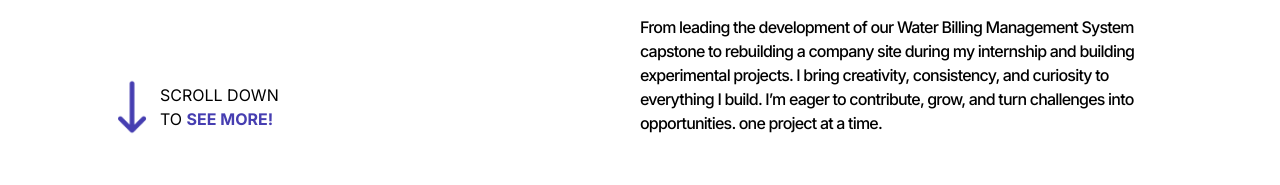
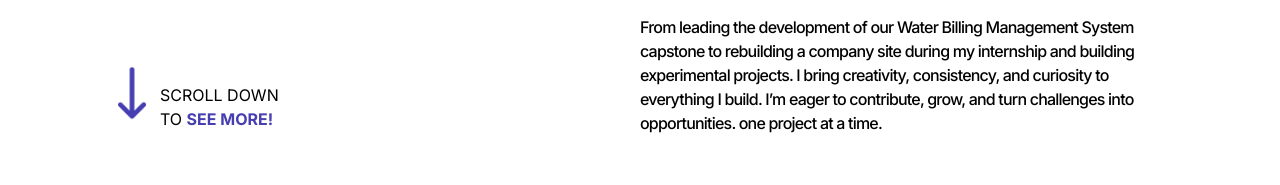
Before and after one commit to shameCanales/shame-portfolio, a React (Vite) app: page / in a window 1280 px wide. Shown: the part 425-610 px from the top of the page. Built offline with nearby package versions, Linux system fonts and the light colour scheme; no server answers.

Commit message:
animated scroll down arrow

```diff
--- a/src/pages/RootLayout.jsx
+++ b/src/pages/RootLayout.jsx
@@ -9,7 +9,7 @@ import CertificateViewer from "../components/CertificateViewer";
 
 export default function RootLayout() {
   return (
-    <div className="relative">
+    <div className="relative scroll-smooth">
       <div className="px-5 sm:px-8 md:px-13 lg:px-12.5 xl:px-30 2xl:px-50">
         <div className="hero-section lg:grid lg:grid-cols-2 lg:mt-26 xl:mt-30 2xl:mt-45 2xl:gap-5 2xl:max-w-[1138px] 2xl:mx-auto">
           <HeaderSection />
--- a/src/sections/HeaderSection.jsx
+++ b/src/sections/HeaderSection.jsx
@@ -15,7 +15,7 @@ export default function HeaderSection() {
       </div>
 
       <div className="hidden lg:flex items-center">
-        <img className="w-14 h-14 mb-4 ml-[-16px]" src={downArrow} alt="" />
+        <img className="w-14 h-14 mb-4 ml-[-16px] animate-bounce" src={downArrow} alt="" />
         <p className="inter-regular text-base mb-4 leading-6">
           SCROLL DOWN <br />
           TO <span className="inter-bold text-[#463EB1]">SEE MORE!</span>
```
